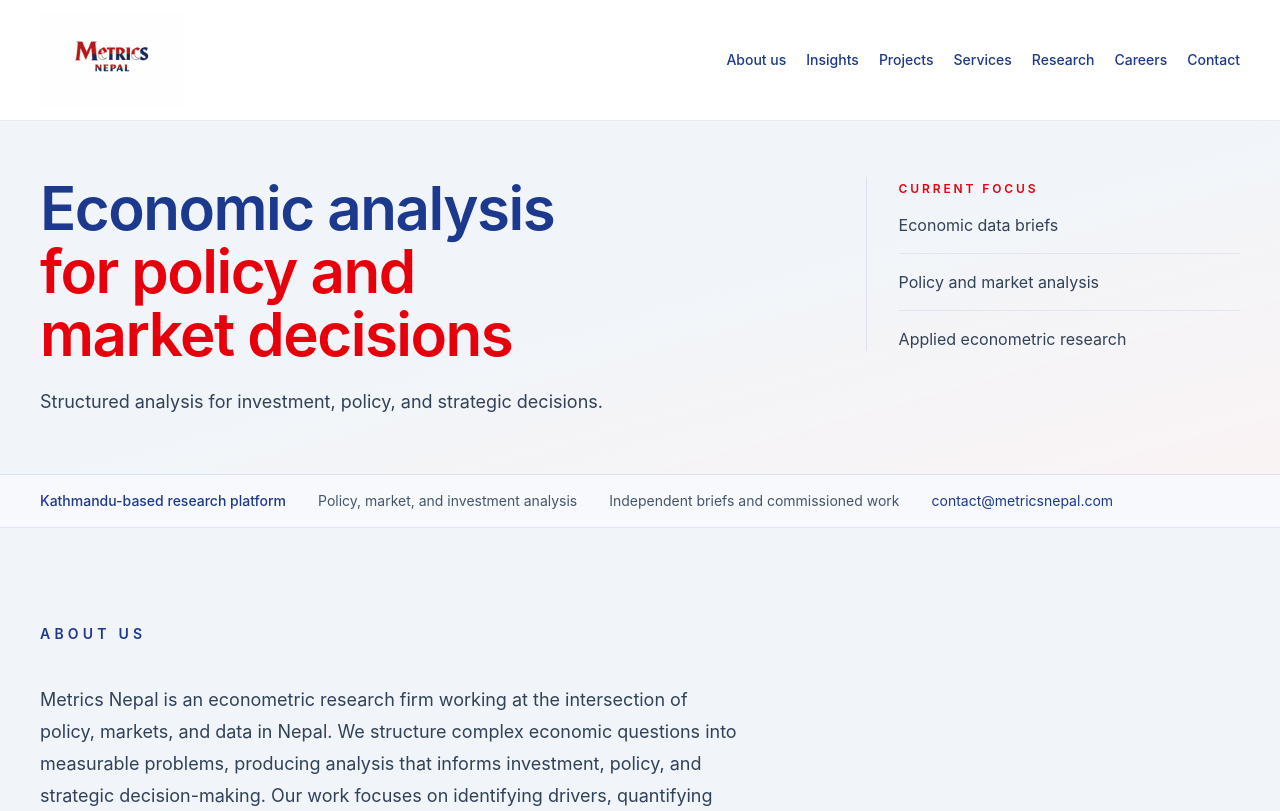
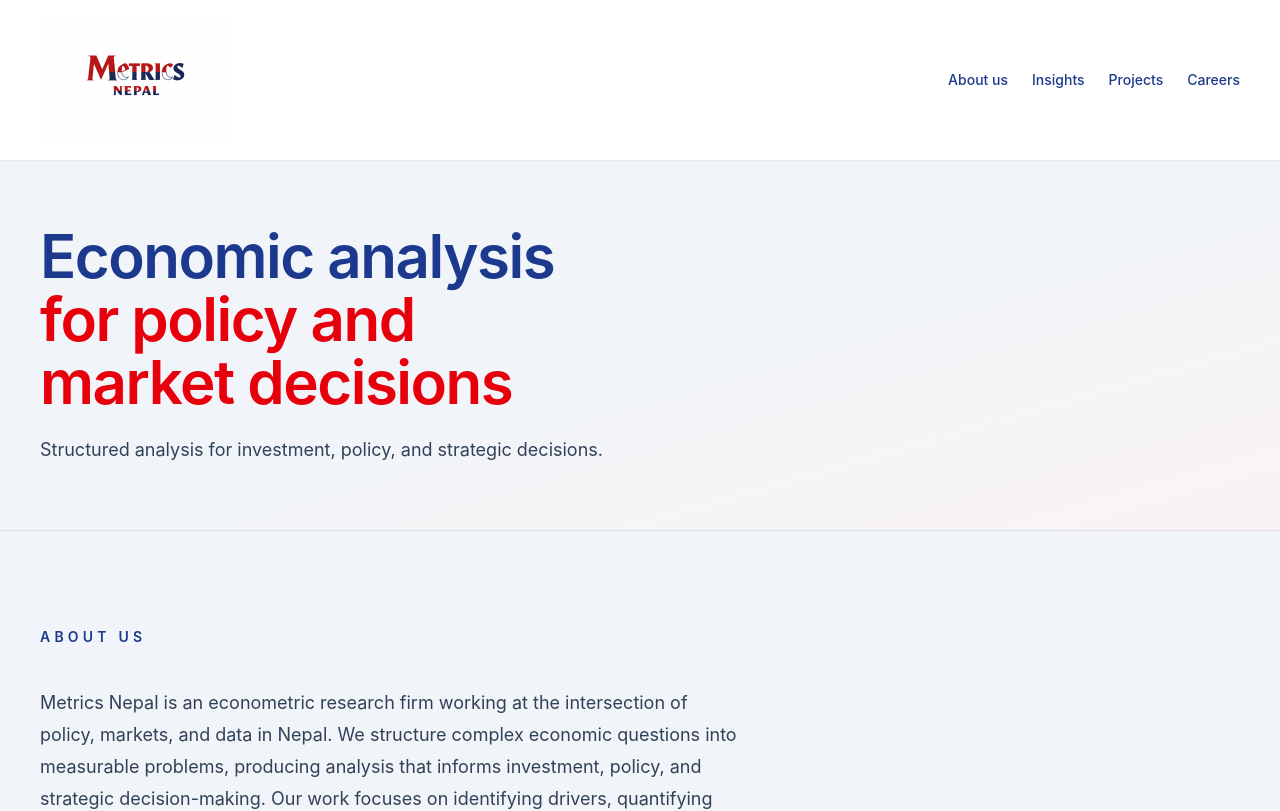
Before and after one commit to sgaut002/metrics-nepal-site, a React (Vite) app: page / in a window 1280 px wide. Shown: the top 811 px of the page. Built offline with nearby package versions, Linux system fonts and the light colour scheme.

Commit message:
Revert broken homepage header update

```diff
--- a/src/App.jsx
+++ b/src/App.jsx
@@ -21,10 +21,7 @@ const NAV_ITEMS = [
   { label: "About us", href: "#about" },
   { label: "Insights", href: "#insights" },
   { label: "Projects", href: "#papers" },
-  { label: "Services", href: "#about" },
-  { label: "Research", href: "#insights" },
   { label: "Careers", href: "#careers" },
-  { label: "Contact", href: "#contact" },
 ];
 
 const ARTICLE_NAV_ITEMS = [
@@ -452,18 +449,14 @@ function SiteHeader({
 }) {
   return (
     <header className="sticky top-0 z-50 border-b border-blue-900/10 bg-white">
-      <div className="mx-auto flex max-w-7xl items-center justify-between px-6 py-3 lg:px-10">
+      <div className="mx-auto flex max-w-7xl items-center justify-between px-6 py-4 lg:px-10">
         <div className="flex items-center gap-3">
           <a
             href="https://metricsnepal.com"
             className="flex items-center"
             aria-label="Metrics Nepal home"
           >
-            <img
-              src="/logo.png"
-              alt="Metrics Nepal"
-              className={`${logoClassName} mix-blend-multiply`}
-            />
+            <img src="/logo.png" alt="Metrics Nepal" className={logoClassName} />
           </a>
         </div>
 
@@ -473,7 +466,7 @@ function SiteHeader({
           onClick={onToggleMobileMenu}
         />
 
-        <nav className="hidden items-center gap-5 text-xs sm:text-sm md:flex">
+        <nav className="hidden items-center gap-6 text-xs sm:text-sm md:flex">
           {navItems.map((item) => (
             <a
               key={item.label}
@@ -1191,14 +1184,14 @@ function Homepage({ isMobileMenuOpen, onCloseMobileMenu, onToggleMobileMenu }) {
         navItems={NAV_ITEMS}
         isMobileMenuOpen={isMobileMenuOpen}
         menuId="mobile-menu"
-        logoClassName="h-12 w-auto sm:h-20 lg:h-24"
+        logoClassName="h-16 w-auto sm:h-28 lg:h-32"
         onCloseMobileMenu={onCloseMobileMenu}
         onToggleMobileMenu={onToggleMobileMenu}
       />
 
       <main>
         <section className="border-b border-blue-900/10 bg-gradient-to-br from-slate-100 via-slate-100 to-red-50/70">
-          <div className="mx-auto grid max-w-7xl gap-10 px-6 py-10 sm:py-12 lg:grid-cols-[minmax(0,1.35fr)_minmax(280px,0.65fr)] lg:items-start lg:gap-12 lg:px-10 lg:py-14">
+          <div className="mx-auto max-w-7xl px-6 py-12 sm:py-14 lg:px-10 lg:py-16">
             <div className="max-w-3xl">
               <h1 className="max-w-[14ch] text-3xl font-semibold leading-[1.05] tracking-tight text-blue-900 sm:max-w-[16ch] sm:text-4xl lg:max-w-[14ch] lg:text-6xl">
                 <span>Economic analysis</span>{" "}
@@ -1208,32 +1201,6 @@ function Homepage({ isMobileMenuOpen, onCloseMobileMenu, onToggleMobileMenu }) {
                 Structured analysis for investment, policy, and strategic decisions.
               </p>
             </div>
-
-            <aside className="border-t border-blue-900/10 pt-5 lg:border-l lg:border-t-0 lg:pl-8 lg:pt-1">
-              <div className="text-xs font-semibold uppercase tracking-[0.24em] text-red-600">
-                Current focus
-              </div>
-              <div className="mt-4 space-y-4 text-sm leading-6 text-slate-700 sm:text-base">
-                <div className="border-b border-blue-900/8 pb-4">
-                  Economic data briefs
-                </div>
-                <div className="border-b border-blue-900/8 pb-4">
-                  Policy and market analysis
-                </div>
-                <div>Applied econometric research</div>
-              </div>
-            </aside>
-          </div>
-        </section>
-
-        <section className="border-b border-blue-900/10 bg-white/40">
-          <div className="mx-auto flex max-w-7xl flex-wrap gap-x-8 gap-y-3 px-6 py-4 text-sm text-slate-600 lg:px-10">
-            <div className="font-medium text-blue-900">Kathmandu-based research platform</div>
-            <div>Policy, market, and investment analysis</div>
-            <div>Independent briefs and commissioned work</div>
-            <a href="mailto:contact@metricsnepal.com" className="text-blue-900 hover:text-red-600">
-              contact@metricsnepal.com
-            </a>
           </div>
         </section>
 
@@ -1351,7 +1318,7 @@ function Homepage({ isMobileMenuOpen, onCloseMobileMenu, onToggleMobileMenu }) {
           </div>
         </section>
 
-        <footer id="contact" className="border-b border-blue-900/10">
+        <footer className="border-b border-blue-900/10">
           <div className="mx-auto max-w-7xl px-6 py-10 lg:px-10">
             <div className="space-y-2 text-sm leading-6 text-slate-600">
               <div>© 2026 Metrics Nepal</div>
```
